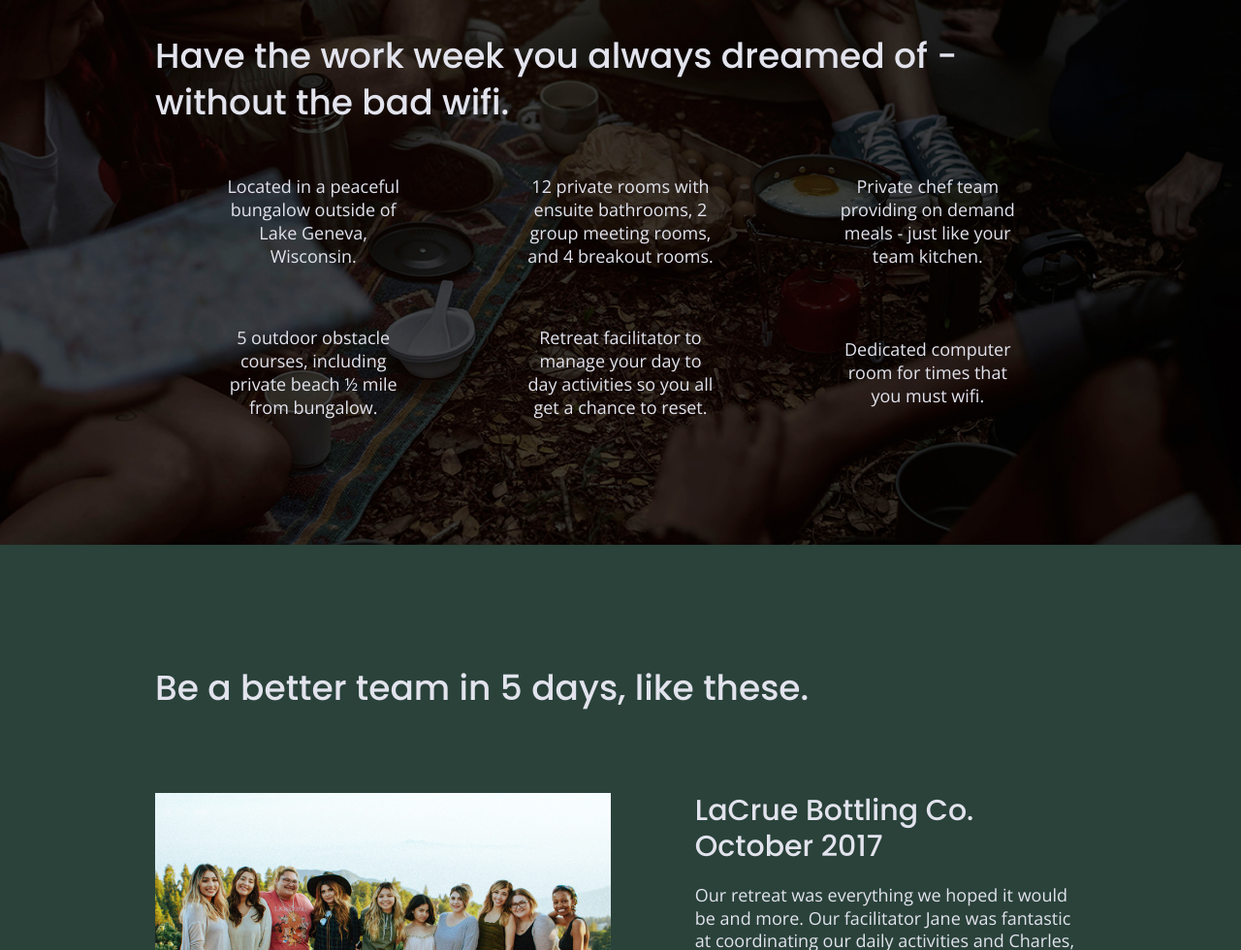
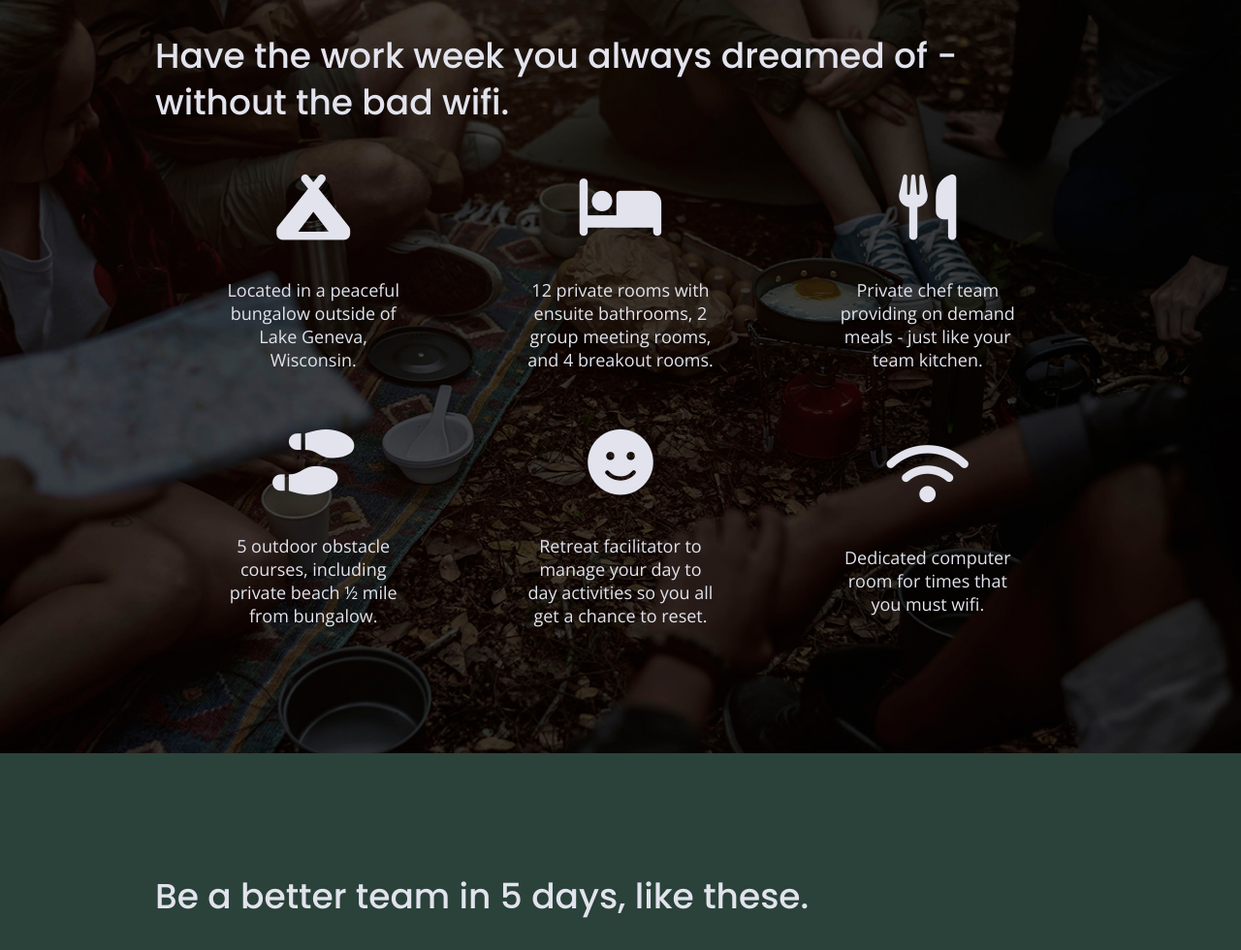
Before and after one commit to Erin3511/206-unplugged, a website: page index.html in a window 1280 px wide. Shown: the part 1103-2083 px from the top of the page at 97% size. Drawn offline with nearby package versions, Linux system fonts and the light colour scheme.

Commit message:
Added font awesome icons

```diff
--- a/css/main.css
+++ b/css/main.css
@@ -335,6 +335,11 @@ input[type=button] {
 .features p {
   text-align: center;
   margin: 0;
+}
+
+.features i {
+	font-size: 3.75em;
+  margin-bottom: 40px;
 }
 
 /* Reviews */
--- a/index.html
+++ b/index.html
@@ -19,11 +19,10 @@
   <link rel="stylesheet" href="css/normalize.css">
   <link rel="stylesheet" href="css/main.css">
 
+  <script src="https://kit.fontawesome.com/416a5b171f.js" crossorigin="anonymous"></script>
+
   <!-- Google Fonts -->
   <link href="https://fonts.googleapis.com/css?family=Open+Sans:400,700|Poppins:500,700" rel="stylesheet">
-
-  <script src="https://kit.fontawesome.com/416a5b171f.js" crossorigin="anonymous"></script>
-
 
   <meta name="theme-color" content="#fafafa">
 </head>
@@ -75,32 +74,44 @@
             <h2> Have the work week you always dreamed of - without the bad wifi.</h2>
             <div class="features-items">
               <article>
-                <p class="fontawesome-icon"></p>
+                <p class="fontawesome-icon">
+                  <i class="fas fa-campground"></i>
+                </p>
                 <p class="features-item-description">Located in a peaceful bungalow outside of Lake Geneva, Wisconsin.</p>
               </article>
 
               <article>
-                <p class="fontawesome-icon"></p>
+                <p class="fontawesome-icon">
+                  <i class="fas fa-bed"></i>
+                </p>
                 <p class="features-item-description">12 private rooms with ensuite bathrooms, 2 group meeting rooms, and 4 breakout rooms.</p>
               </article>
 
               <article>
-                <p class="fontawesome-icon"></p>
+                <p class="fontawesome-icon">
+                  <i class="fas fa-utensils"></i>
+                </p>
                 <p class="features-item-description">Private chef team providing on demand meals - just like your team kitchen.</p>
               </article>
 
               <article>
-                <p class="fontawesome-icon"></p>
+                <p class="fontawesome-icon">
+                  <i class="fas fa-shoe-prints"></i>
+                </p>
                 <p class="features-item-description">5 outdoor obstacle courses, including private beach ½ mile from bungalow.</p>
               </article>
 
               <article>
-                <p class="fontawesome-icon"></p>
+                <p class="fontawesome-icon">
+                  <i class="fas fa-smile"></i>
+                </p>
                 <p class="features-item-description">Retreat facilitator to manage your day to day activities so you all get a chance to reset.</p>
               </article>
 
               <article>
-                <p class="fontawesome-icon"></p>
+                <p class="fontawesome-icon">
+                  <i class="fas fa-wifi"></i>
+                </p>
                 <p class="features-item-description">Dedicated computer room for times that you must wifi.</p>
               </article>
 
```
Also changed, not shown: about/index.html (+2 -2 lines), faq/index.html (+2 -2 lines).
